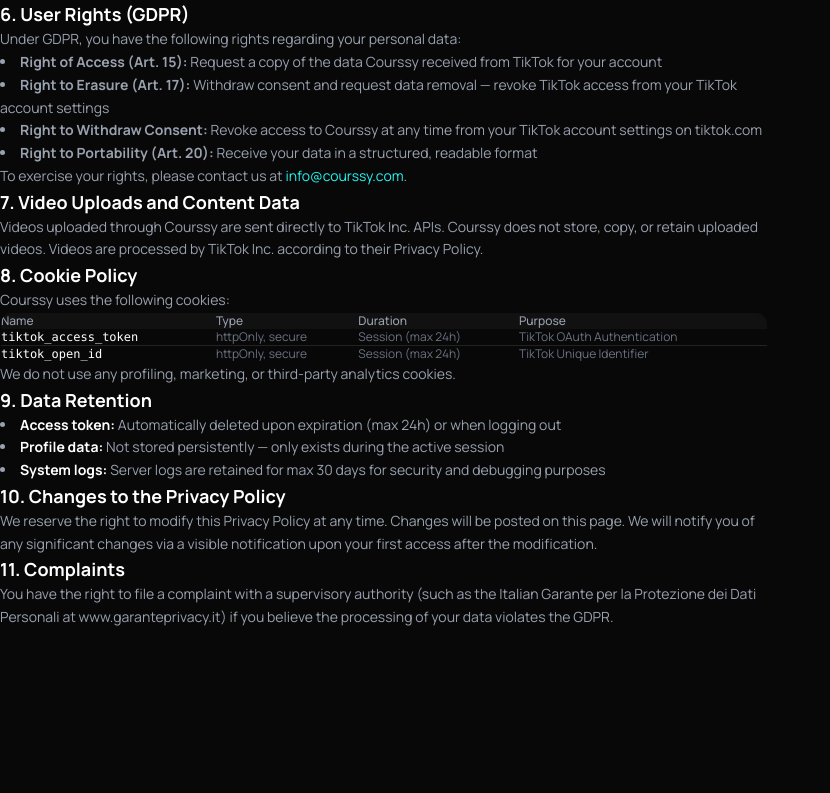
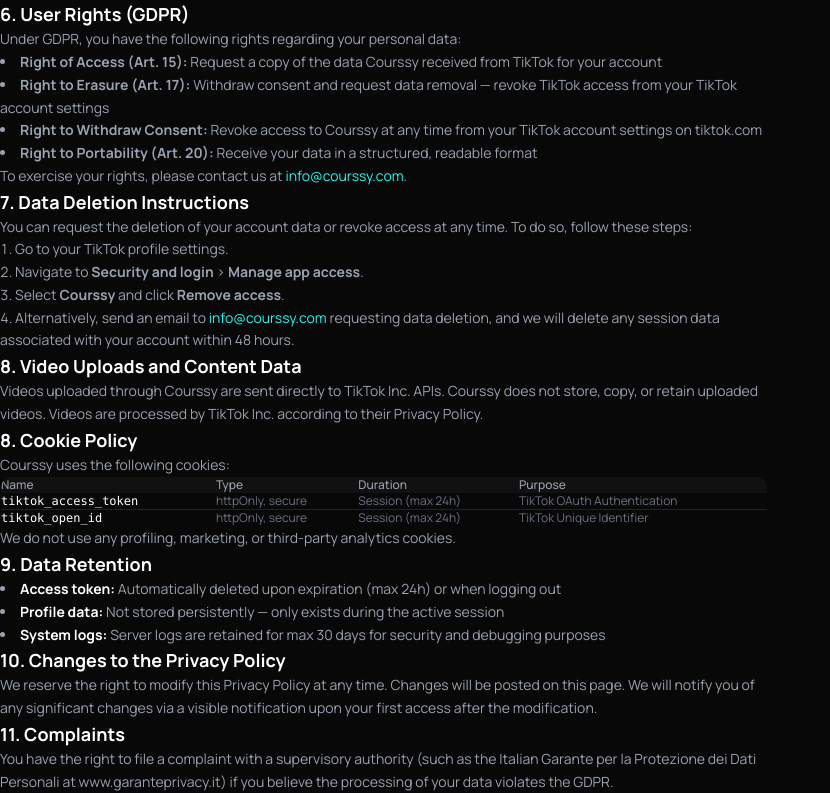
Before and after one commit to Marcuss-ops/Courser, a Next.js app in the folder apps/uploader/: page /privacy in a window 1280 px wide. Shown: the part 845-1638 px from the top of the page, without its empty margins (0-830 px from the left). Before the commit the page ends 1474 px from the top, so only its background shows below. Built offline with nearby package versions, Linux system fonts and the light colour scheme.

Commit message:
docs: add explicit data deletion instructions to privacy policy

```diff
--- a/apps/uploader/src/app/privacy/page.tsx
+++ b/apps/uploader/src/app/privacy/page.tsx
@@ -125,7 +125,18 @@
             </section>
 
             <section>
-              <h2 className="text-lg font-bold text-white mb-3">7. Video Uploads and Content Data</h2>
+              <h2 className="text-lg font-bold text-white mb-3">7. Data Deletion Instructions</h2>
+              <p>You can request the deletion of your account data or revoke access at any time. To do so, follow these steps:</p>
+              <ol className="mt-2 space-y-2 list-decimal list-inside">
+                <li>Go to your TikTok profile settings.</li>
+                <li>Navigate to <strong>Security and login</strong> &gt; <strong>Manage app access</strong>.</li>
+                <li>Select <strong>Courssy</strong> and click <strong>Remove access</strong>.</li>
+                <li>Alternatively, send an email to <span className="text-[#25F4EE]">info@courssy.com</span> requesting data deletion, and we will delete any session data associated with your account within 48 hours.</li>
+              </ol>
+            </section>
+
+            <section>
+              <h2 className="text-lg font-bold text-white mb-3">8. Video Uploads and Content Data</h2>
               <p>Videos uploaded through Courssy are sent directly to TikTok Inc. APIs. Courssy does not store, copy, or retain uploaded videos. Videos are processed by TikTok Inc. according to their <a href="https://www.tiktok.com/legal/privacy-policy" target="_blank" rel="noopener" className="text-[#25F4EE] hover:underline">Privacy Policy</a>.</p>
             </section>
 
```
